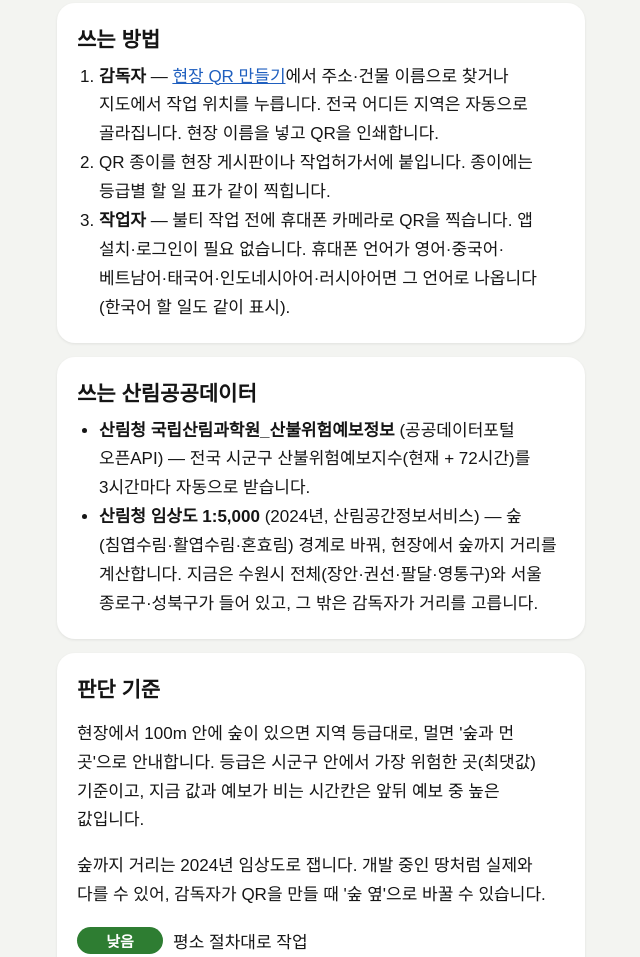
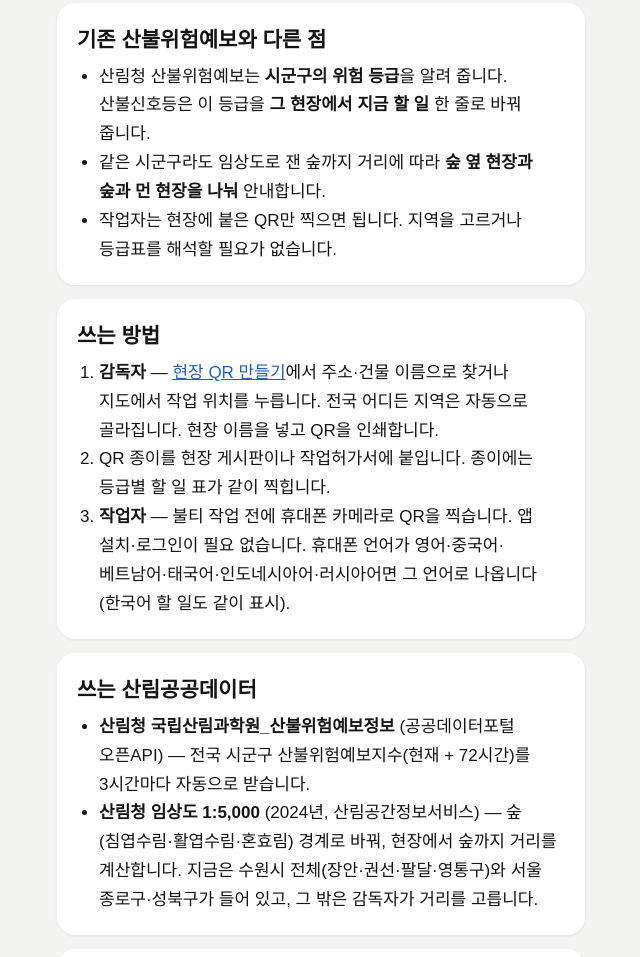
Before and after one commit to archi-pixel/fire-signal, a plain HTML site: page about.html in a window 1280 px wide. Shown: the part 368-1325 px from the top of the page, without its empty margins (319-959 px from the left). Drawn offline with Linux system fonts and the light colour scheme.

Commit message:
소개 보완: 기존 산불위험예보와 다른 점, 100m 기준의 법 근거, 할 일 문구 근거
- 100m = 산림재난방지법 제4조 '산림인접지역'(산림으로부터 100미터 이내), 같은 법 제18조 불 피우기 금지
- 할 일 = 산업안전보건기준에 관한 규칙 제241조의2(화재감시자)를 참고한 내부 기준

Co-Authored-By: Claude Opus 5.5 <noreply@anthropic.com>
Claude-Session: https://claude.ai/code/session_01QnptpbEfSNNMppppFrpzyM

```diff
--- a/about.html
+++ b/about.html
@@ -25,6 +25,15 @@
   </section>
 
   <section class="card">
+    <h2>기존 산불위험예보와 다른 점</h2>
+    <ul>
+      <li>산림청 산불위험예보는 <b>시군구의 위험 등급</b>을 알려 줍니다. 산불신호등은 이 등급을 <b>그 현장에서 지금 할 일</b> 한 줄로 바꿔 줍니다.</li>
+      <li>같은 시군구라도 임상도로 잰 숲까지 거리에 따라 <b>숲 옆 현장과 숲과 먼 현장을 나눠</b> 안내합니다.</li>
+      <li>작업자는 현장에 붙은 QR만 찍으면 됩니다. 지역을 고르거나 등급표를 해석할 필요가 없습니다.</li>
+    </ul>
+  </section>
+
+  <section class="card">
     <h2>쓰는 방법</h2>
     <ol>
       <li><b>감독자</b> — <a href="register.html">현장 QR 만들기</a>에서 주소·건물 이름으로 찾거나 지도에서 작업 위치를 누릅니다. 전국 어디든 지역은 자동으로 골라집니다. 현장 이름을 넣고 QR을 인쇄합니다.</li>
@@ -43,13 +52,14 @@
 
   <section class="card">
     <h2>판단 기준</h2>
-    <p>현장에서 100m 안에 숲이 있으면 지역 등급대로, 멀면 '숲과 먼 곳'으로 안내합니다. 등급은 시군구 안에서 가장 위험한 곳(최댓값) 기준이고, 지금 값과 예보가 비는 시간칸은 앞뒤 예보 중 높은 값입니다.</p>
+    <p>현장에서 100m 안에 숲이 있으면 지역 등급대로, 멀면 '숲과 먼 곳'으로 안내합니다. 100m는 산림재난방지법 제4조의 '산림인접지역'(산림으로부터 100미터 이내)과 같은 기준이며, 이 구역에서는 불을 피우거나 불을 가지고 들어가는 행위가 금지됩니다(같은 법 제18조). 등급은 시군구 안에서 가장 위험한 곳(최댓값) 기준이고, 지금 값과 예보가 비는 시간칸은 앞뒤 예보 중 높은 값입니다.</p>
     <p>숲까지 거리는 2024년 임상도로 잽니다. 개발 중인 땅처럼 실제와 다를 수 있어, 감독자가 QR을 만들 때 '숲 옆'으로 바꿀 수 있습니다.</p>
     <div class="lv"><b style="background:#2e7d32">낮음</b>평소 절차대로 작업</div>
     <div class="lv"><b style="background:#e0a100">다소높음</b>불티받이포·소화기 확인 후 작업</div>
     <div class="lv"><b style="background:#e65100">높음</b>화재감시자를 따로 두고 작업</div>
     <div class="lv"><b style="background:#c62828">매우높음</b>숲 옆 불티 작업 멈추고 감독자에게 연락</div>
     <div class="lv"><b style="background:#757575">확인 불가</b>예보가 24시간 넘게 갱신되지 않으면 감독자에게 확인(12시간이 넘으면 등급과 함께 '늦어짐' 안내)</div>
+    <p style="font-size:15px;color:var(--muted);margin-top:10px">할 일은 산업안전보건기준에 관한 규칙 제241조의2(용접·용단 작업 반경 11m 안에 불붙을 물질이 있으면 화재감시자 배치)를 참고해 숲 옆 작업에 맞춘 내부 기준입니다. 현장 기준에 맞게 고쳐 쓸 수 있습니다.</p>
   </section>
 
   <section class="card">
--- a/common.js
+++ b/common.js
@@ -11,7 +11,7 @@ const LEVELS = [
 ];
 const FAR = { name: '숲과 먼 곳', color: '#607d8b', todo: '숲과 멀어 평소 절차대로 작업' };
 const UNKNOWN = { name: '확인 불가', color: '#757575', todo: '예보를 확인할 수 없음 · 감독자에게 확인 후 작업' };
-const NEAR_M = 100;          // 이 거리(m) 안에 숲이 있으면 '숲 옆 현장'으로 봄
+const NEAR_M = 100;          // 이 거리(m) 안에 숲이 있으면 '숲 옆 현장'으로 봄 — 산림재난방지법 제4조 '산림인접지역'(산림으로부터 100m 이내)과 같은 기준
 const WORK_HOURS = [9, 12, 15, 18];
 const LATE_H = 12;           // 자료를 받은 지 이 시간이 넘으면 등급은 보여 주되 '늦어짐' 안내
 const STALE_H = 24;          // 이 시간이 넘으면 '확인 불가'
```
Also changed, not shown: index.html (+1 -1 lines), 1 other file.
